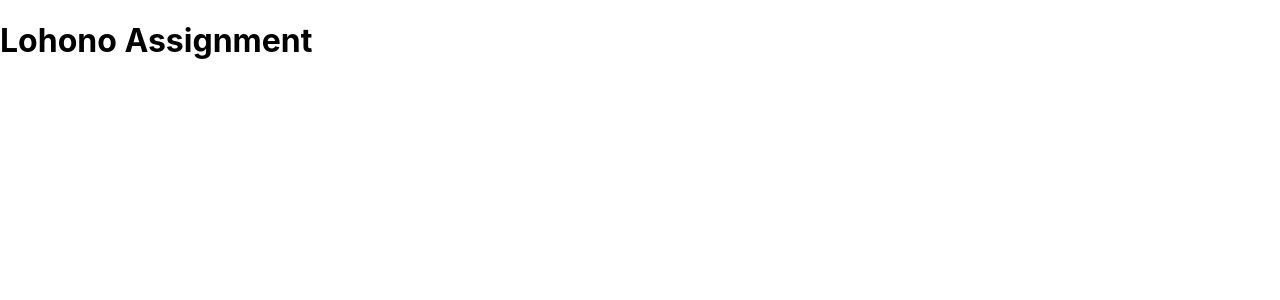
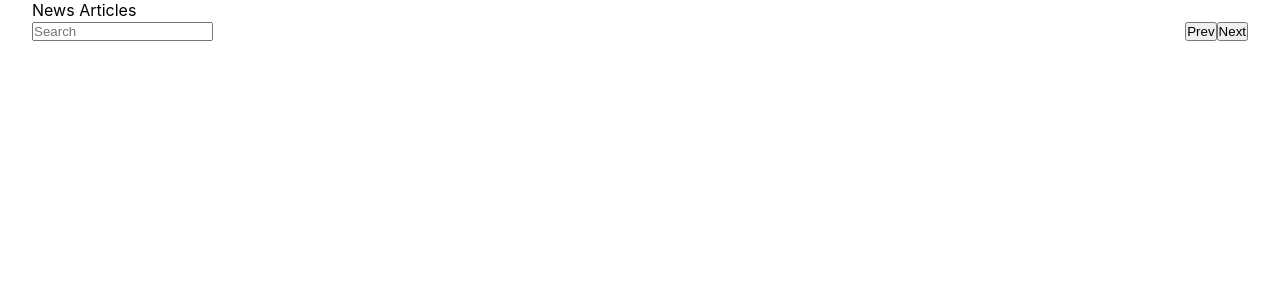
Before and after one commit to duhbhavesh/lohono-assignment, a React (Create React App) app: page / in a window 1280 px wide. Shown: the top 300 px of the page. Built offline with nearby package versions, Linux system fonts and the light colour scheme.

Commit message:
feat: add header

```diff
--- a/src/App.tsx
+++ b/src/App.tsx
@@ -1,7 +1,9 @@
+import { Header } from './components/Header/Header';
+
 function App() {
    return (
-      <div className='App'>
-         <h1>Lohono Assignment</h1>
+      <div className='container'>
+         <Header />
       </div>
    );
 }
--- /dev/null
+++ b/src/components/Header/Header.css
@@ -0,0 +1,17 @@
+.header {
+   display: flex;
+   justify-content: space-between;
+   flex-direction: column;
+}
+
+.header__actions {
+   display: flex;
+   justify-content: space-between;
+   flex-direction: column;
+}
+
+@media (min-width: 840px) {
+   .header__actions {
+      flex-direction: row;
+   }
+}
--- /dev/null
+++ b/src/components/Header/Header.tsx
@@ -0,0 +1,31 @@
+import { FC } from 'react';
+import './Header.css';
+
+export const Header: FC = () => {
+   return (
+      <>
+         <div className='container'>
+            <header className='header'>
+               <div className='header__logo'>News Articles</div>
+               <div className='header__actions'>
+                  <div className='header__search'>
+                     <input
+                        className='header__search--input'
+                        type='search'
+                        placeholder='Search'
+                     />
+                  </div>
+                  <div className='header__btns'>
+                     <button className='header__btn header__btn--prev'>
+                        Prev
+                     </button>
+                     <button className='header__btn header__btn--next'>
+                        Next
+                     </button>
+                  </div>
+               </div>
+            </header>
+         </div>
+      </>
+   );
+};
--- a/src/index.css
+++ b/src/index.css
@@ -1,5 +1,11 @@
+* {
+   margin: 0;
+   padding: 0;
+   box-sizing: border-box;
+   scroll-behavior: smooth;
+}
+
 body {
-   margin: 0;
    font-family: -apple-system, BlinkMacSystemFont, 'Segoe UI', 'Roboto',
       'Oxygen', 'Ubuntu', 'Cantarell', 'Fira Sans', 'Droid Sans',
       'Helvetica Neue', sans-serif;
@@ -7,7 +13,11 @@
    -moz-osx-font-smoothing: grayscale;
 }
 
-code {
-   font-family: source-code-pro, Menlo, Monaco, Consolas, 'Courier New',
-      monospace;
+.container {
+   max-width: 1280px;
+   margin: 0 auto;
+   position: relative;
+   width: 100%;
+   padding-left: 1rem;
+   padding-right: 1rem;
 }
--- /dev/null
+++ b/src/react-app-env.d.ts
@@ -0,0 +1 @@
+/// <reference types="react-scripts" />
```
